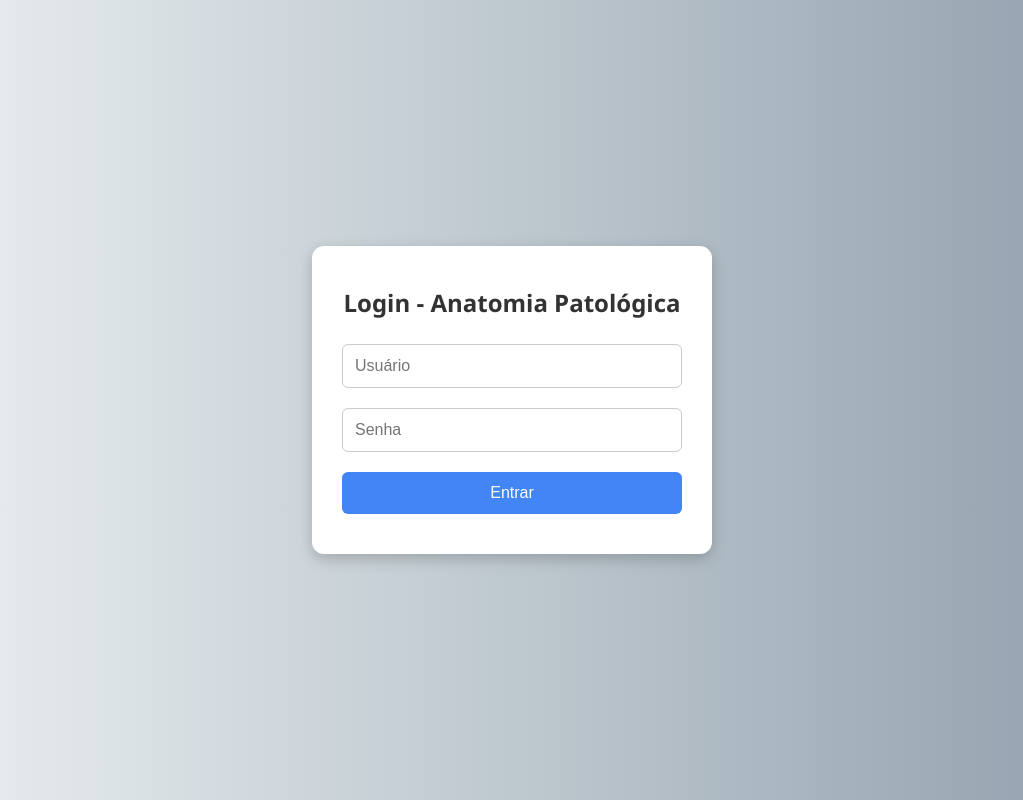
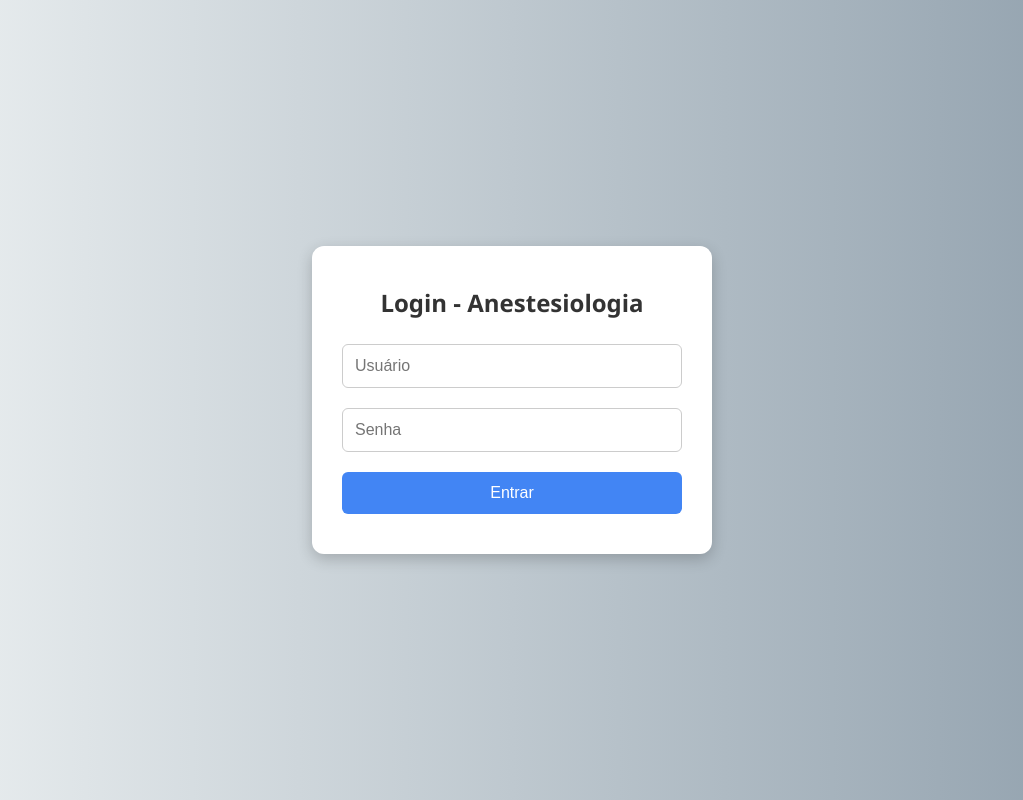
Before and after one commit to Nucleo-icd/aN3, a plain HTML site: page index.html in a window 1280 px wide. Shown: the whole page, without its empty margins (128-1151 px from the left). Drawn offline with Linux system fonts and the light colour scheme.

Commit message:
Update index.html

```diff
--- a/index.html
+++ b/index.html
@@ -1,14 +1,13 @@
-
 <!DOCTYPE html>
 <html lang="pt-br">
 <head>
   <meta charset="UTF-8">
-  <title>Login - Anatomia Patológica</title>
+  <title>Login - Anestesiologia</title>
   <link rel="stylesheet" href="style.css">
 </head>
 <body>
   <div class="container">
-    <h2>Login - Anatomia Patológica</h2>
+    <h2>Login - Anestesiologia</h2>
     <form id="login-form">
       <input id="username" type="text" placeholder="Usuário">
       <input id="password" type="password" placeholder="Senha">
```
